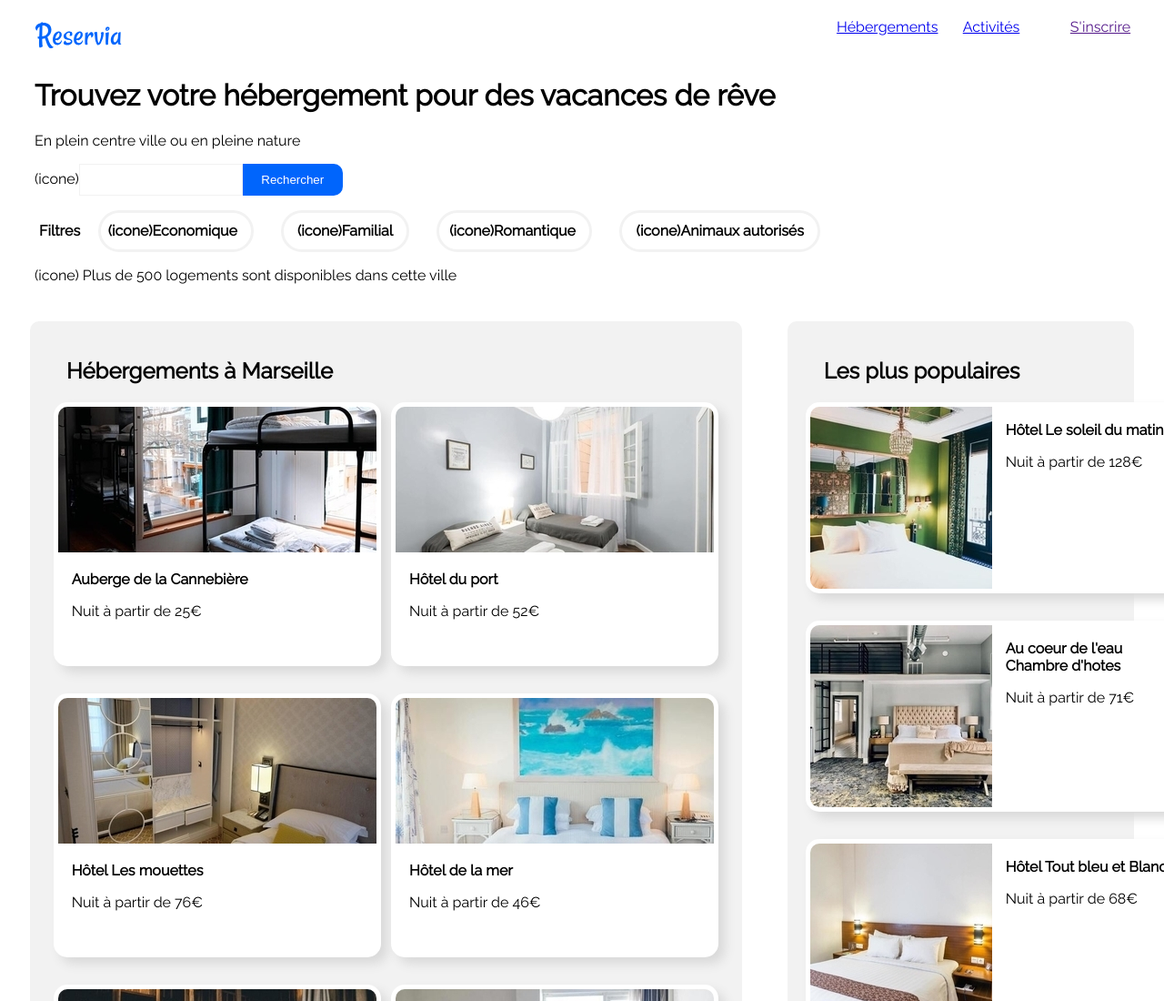
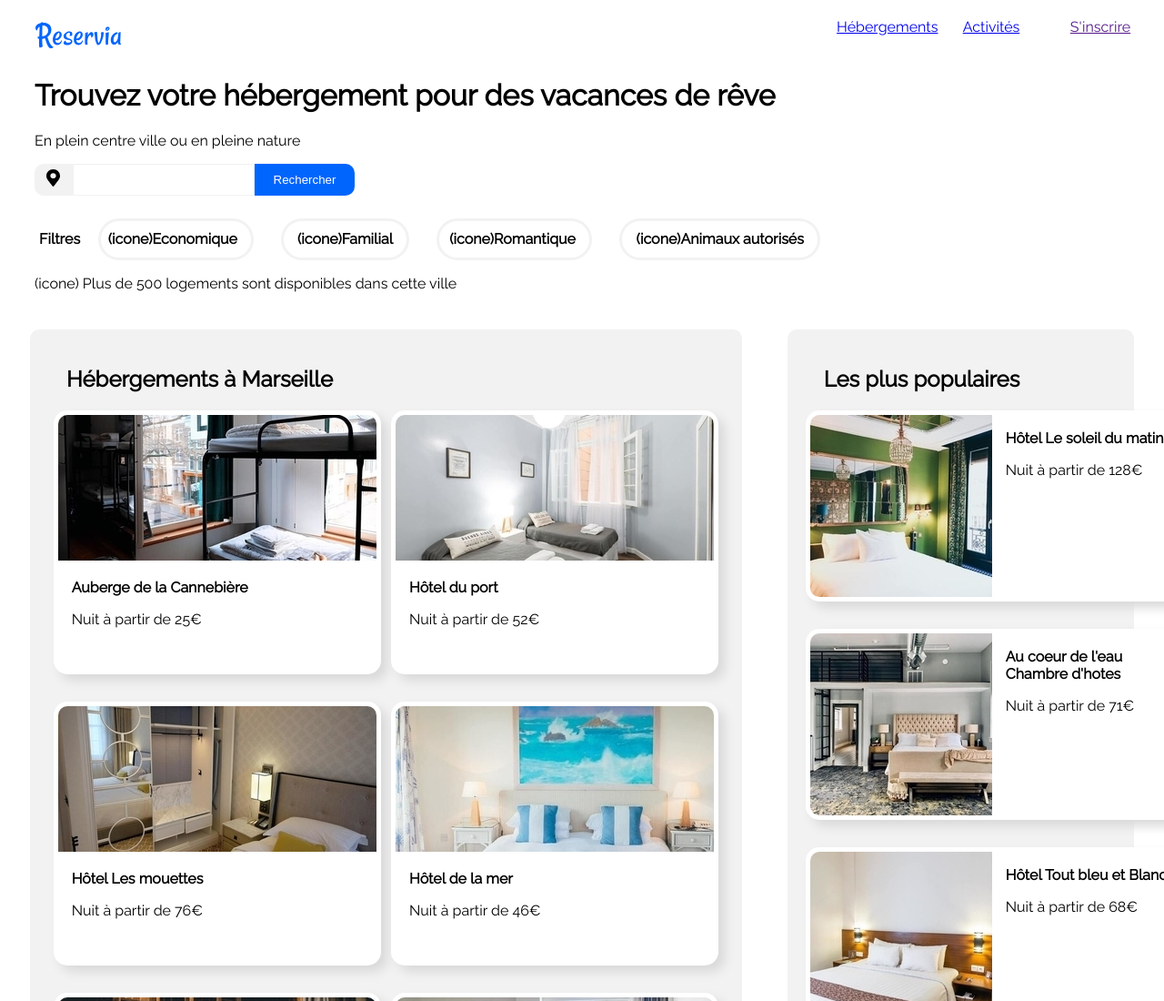
Before and after one commit to lightomega/AlexandreSouville_Projet_reservia, a plain HTML site: page page_projet_2.html in a window 1280 px wide. Shown: the top 1100 px of the page at 91% size. Drawn offline with Linux system fonts and the light colour scheme; files whose address does not match are found by name.

Commit message:
html/css
insertion de l'icone recherche et correction de position

```diff
--- a/page_projet_2.html
+++ b/page_projet_2.html
@@ -12,7 +12,7 @@
 	<!-- header (logo, onglets, titre) -->
 	<header>
 		<p>
-			<img src="C:/Users/light/OneDrive/Bureau/Projet_2/images/logo/Reservia.svg" alt="Reservia">
+			<img src="C:/Users/light/OneDrive/Documents/GitHub/Projet_2/images/logo/Reservia.svg" alt="Reservia">
 		</p>
 		<div id="nav">
 			<a href="#resultat" class="nav1">Hébergements</a>
@@ -25,7 +25,7 @@
 
 	<!-- section 1 (recherche, filtres) -->
 	<section id="recherche">
-		<p>(icone)<input id="champ_recherche" type="search" name=""><input id="bouton_recherche" type="submit" value="Rechercher"></p>
+		<div id="barre_recherche"><div class="icone_recherche"><img src="C:/Users/light/OneDrive/Documents/GitHub/Projet_2/images/icones/map_marker_alt.svg"></div><input class="champ_recherche" type="search" name=""><input class="bouton_recherche" type="submit" value="Rechercher"></div>
 		<div id="filtres"><div class="filtre_txt">Filtres</div><div class="eco">(icone)Economique</div><div class="fami">(icone)Familial</div><div class="rom">(icone)Romantique</div><div class="ani">(icone)Animaux autorisés</div></div>
 	</section>
 
--- a/style.css
+++ b/style.css
@@ -15,13 +15,31 @@ html
 	padding: 10px;
 	text-align: center;
 }
-#champ_recherche
+#barre_recherche
 {
-	width: 180px;
+	display: flex;
+	margin-bottom: 25px;
+	justify-content: flex-start;
+	margin-left: -70px;
+}
+.icone_recherche
+{
+	width: 28px;
+	height: 28px;
+	border: 1px solid #f2f2f2;
+	padding-top: 5px;
+	padding-left: 12px;
+	border-top-left-radius: 10px;
+	border-bottom-left-radius:10px;
+	background: #f2f2f2;
+}
+.champ_recherche
+{
+	width: 200px;
 	height: 35px;
 	border: 1px solid #f2f2f2;
 }
-#bouton_recherche
+.bouton_recherche
 {
 	background: #0065FC;
 	border-top-right-radius: 10px;
@@ -36,6 +54,7 @@ html
 	display: flex;
 	font-weight: bold;
 	justify-content: flex-start;
+	margin-left: -70px;
 }
 .filtre_txt
 {
@@ -262,7 +281,11 @@ footer
 	background: #f2f2f2;
 	margin: -8px;
 }
-header, #recherche, #infos, #activites, .a_propos
+header, #infos, #activites, .a_propos
 {
 	margin-left: 30px;
 }
+#recherche
+{
+	margin-left: 100px;
+}
```
Also changed, not shown: images/icones/icone.svg (added), images/icones/map_marker_alt.svg (added), images/icones/recherche.svg (added).
